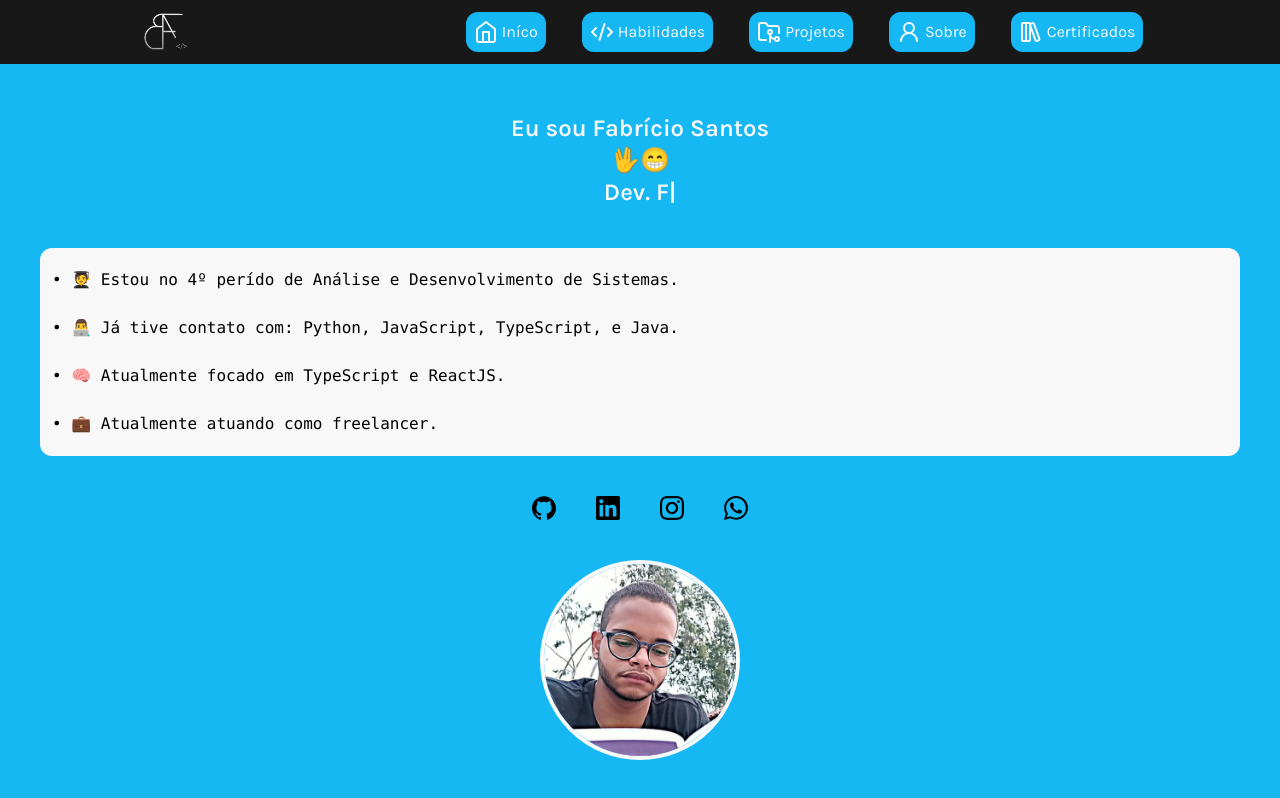
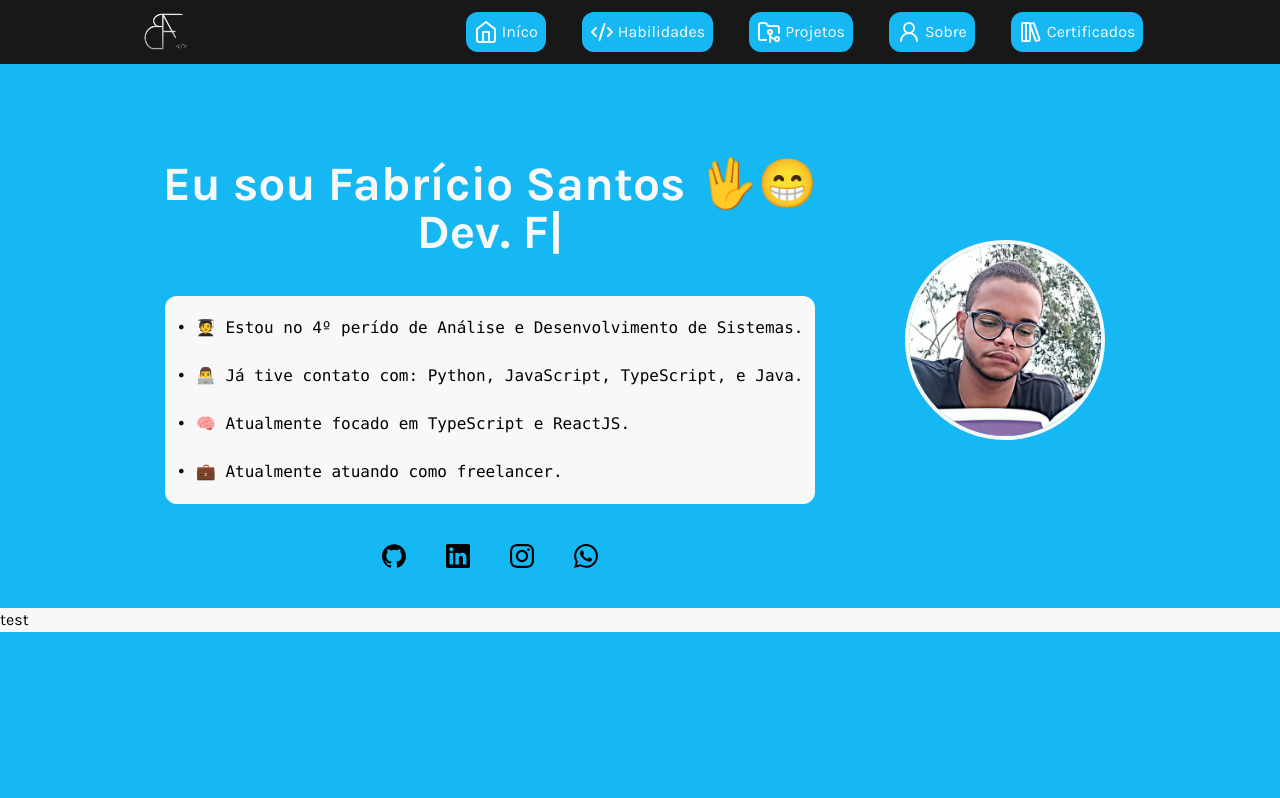
Before and after one commit to Fabricio-Antonio/portifolio, a Next.js app in the folder portifolio/: page / in a window 1280 px wide. Built offline with nearby package versions, Linux system fonts and the light colour scheme.

Commit message:
:sparkles: feat: Section 1 versão desktop

```diff
--- a/portifolio/src/app/components/header.tsx
+++ b/portifolio/src/app/components/header.tsx
@@ -104,7 +104,6 @@ export default function Header() {
                         <Link href="/docs" legacyBehavior passHref>
                             <NavigationMenuItem className="bg-background cursor-pointer flex gap-1 p-2 rounded-xl hover:bg-backgroundwhite hover:text-background">
                                 <FolderGit2 />
-
                                 <NavigationMenuLink>
                                     Projetos
                                 </NavigationMenuLink>
--- a/portifolio/src/app/page.tsx
+++ b/portifolio/src/app/page.tsx
@@ -7,10 +7,11 @@ export default function Home() {
   return (
     <main>
       <section id="inicio">
+        <div className="lg:flex lg:justify-center">
           <div>
             <h1
-            className="text-backgroundwhite font-semibold text-2xl mt-12 text-center"
-          >Eu sou Fabrício Santos <br /> 🖖😁<br />
+              className="text-backgroundwhite font-semibold text-2xl mt-12 text-center lg:text-5xl lg:font-bold lg:mt-24"
+            >Eu sou Fabrício Santos <br className="lg:hidden"/> 🖖😁<br />
               <TypeAnimation
                 sequence={[
                   'Dev. Front-End',
@@ -25,7 +26,7 @@ export default function Home() {
                 ={{ fontSize: '1em', display: 'inline-block' }}
               />
             </h1>
-          <div className="w-full p-10 rounded-xl">
+            <div className="w-full p-10 ">
               <div className="bg-backgroundwhite rounded-xl w-full justify-center">
                 <code>
                   <p className="px-3 py-5">
@@ -41,18 +42,22 @@ export default function Home() {
               </div>
             </div>
             <div className="flex justify-center gap-10 text-2xl mb-10">
-          <a href="https://github.com/Fabricio-Antonio" target="_blank" rel="noopener noreferrer"><SiGithub/></a>
-          <a href="https://www.linkedin.com/in/fabricio-ss/" target="_blank" rel="noopener noreferrer"><SiLinkedin/></a>
-          <a href="https://www.instagram.com/fabricio.ss.dev/" target="_blank" rel="noopener noreferrer"><SiInstagram/></a>
-          <a href="https://api.whatsapp.com/send?phone=5581983587510&text=Oi%2C%20Fabr%C3%ADcio.%20Eu%20vi%20seu%20portif%C3%B3lio%20e%20gostei%20muito%20do%20seu%20trabalho%2C%20gostaria%20de%20conversar%20contigo." target="_blank" rel="noopener noreferrer"><SiWhatsapp/></a>
+              <a href="https://github.com/Fabricio-Antonio" target="_blank" rel="noopener noreferrer"><SiGithub /></a>
+              <a href="https://www.linkedin.com/in/fabricio-ss/" target="_blank" rel="noopener noreferrer"><SiLinkedin /></a>
+              <a href="https://www.instagram.com/fabricio.ss.dev/" target="_blank" rel="noopener noreferrer"><SiInstagram /></a>
+              <a href="https://api.whatsapp.com/send?phone=5581983587510&text=Oi%2C%20Fabr%C3%ADcio.%20Eu%20vi%20seu%20portif%C3%B3lio%20e%20gostei%20muito%20do%20seu%20trabalho%2C%20gostaria%20de%20conversar%20contigo." target="_blank" rel="noopener noreferrer"><SiWhatsapp /></a>
             </div>
-          <div className="w-full flex justify-center">
-          <Image src='/eu.jpeg' width={200} height={200} alt="eu"
+          </div>
+          <div className="w-full flex justify-center lg:w-[300px] lg:h-[200px] lg:justify-center lg:mt-44">
+            <Image src='/eu.jpeg' width={200} height={200} alt="Fabrício Santos"
               className="rounded-full border-4 border-backgroundwhite"
             />
           </div>
         </div>
       </section>
-    </main>
+      <section className="bg-backgroundwhite">
+        <p>test</p>
+      </section>
+    </main >
   )
 }
```
Lines whose indentation alone changed are shown as unchanged.
